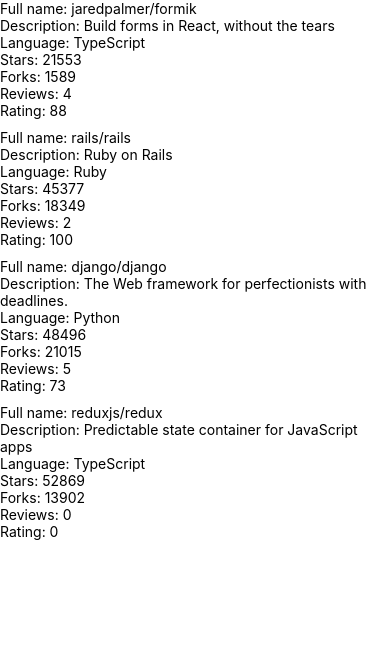
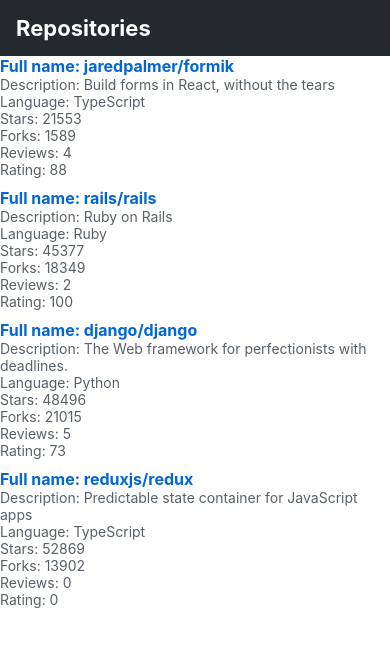
Before and after one commit to perttusaarsalmi/react-native, a React Native app: screen / in a window 390 px wide. Shown: the top 646 px of the page. Built offline with nearby package versions, Linux system fonts and the light colour scheme.

Commit message:
osa10 react native step4

```diff
--- /dev/null
+++ b/src/components/AppBar.jsx
@@ -0,0 +1,26 @@
+import { View, StyleSheet, Pressable } from 'react-native';
+import Constants from 'expo-constants';
+import theme from '../theme';
+import Text from './Text';
+
+const styles = StyleSheet.create({
+  container: {
+    paddingTop: Constants.statusBarHeight,
+    backgroundColor: theme.colors.appBar, // black
+    height: 56 + Constants.statusBarHeight, // typical app bar height
+    justifyContent: 'center',
+    paddingHorizontal: 16,
+  },
+});
+
+const AppBar = () => {
+  return (
+    <Pressable style={styles.container} onPress={() => {}}>
+      <Text color="appBarText" fontWeight="bold" fontSize="heading">
+        Repositories
+      </Text>
+    </Pressable>
+  );
+};
+
+export default AppBar;
--- a/src/components/Main.jsx
+++ b/src/components/Main.jsx
@@ -1,10 +1,10 @@
 import Constants from 'expo-constants';
 import { Text, StyleSheet, View } from 'react-native';
 import RepositoryList from './RepositoryList';
+import AppBar from './AppBar'
 
 const styles = StyleSheet.create({
   container: {
-    marginTop: Constants.statusBarHeight,
     flexGrow: 1,
     flexShrink: 1,
   },
@@ -13,6 +13,7 @@
 const Main = () => {
   return (
     <View style={styles.container}>
+        <AppBar />
         <RepositoryList />
     </View>
   );
--- a/src/components/RepositoryItem.jsx
+++ b/src/components/RepositoryItem.jsx
@@ -1,17 +1,17 @@
 import React from 'react';
-import { View, Text } from 'react-native';
+import Text from './Text';
 
 const RepositoryItem = ({ item }) => {
   return (
-    <View>
-      <Text>Full name: {item.fullName}</Text>
-      <Text>Description: {item.description}</Text>
-      <Text>Language: {item.language}</Text>
-      <Text>Stars: {item.stargazersCount}</Text>
-      <Text>Forks: {item.forksCount}</Text>
-      <Text>Reviews: {item.reviewCount}</Text>
-      <Text>Rating: {item.ratingAverage}</Text>
-    </View>
+    <>
+      <Text color="primary" fontSize="subheading" fontWeight="bold">Full name: {item.fullName}</Text>
+      <Text color="textSecondary">Description: {item.description}</Text>
+      <Text color="textSecondary">Language: {item.language}</Text>
+      <Text color="textSecondary">Stars: {item.stargazersCount}</Text>
+      <Text color="textSecondary">Forks: {item.forksCount}</Text>
+      <Text color="textSecondary">Reviews: {item.reviewCount}</Text>
+      <Text color="textSecondary">Rating: {item.ratingAverage}</Text>
+    </>
   );
 };
 
--- /dev/null
+++ b/src/components/Text.jsx
@@ -0,0 +1,47 @@
+import { Text as NativeText, StyleSheet } from 'react-native';
+
+import theme from '../theme';
+
+const styles = StyleSheet.create({
+  text: {
+    color: theme.colors.textPrimary,
+    fontSize: theme.fontSizes.body,
+    fontFamily: theme.fonts.main,
+    fontWeight: theme.fontWeights.normal,
+  },
+  colorTextSecondary: {
+    color: theme.colors.textSecondary,
+  },
+  colorPrimary: {
+    color: theme.colors.primary,
+  },
+  colorTextAppBar: {
+    color: theme.colors.appBarText,
+  },
+  fontSizeSubheading: {
+    fontSize: theme.fontSizes.subheading,
+  },
+  fontSizeHeading: {
+    fontSize: theme.fontSizes.heading,
+  },
+  fontWeightBold: {
+    fontWeight: theme.fontWeights.bold,
+  },
+});
+
+const Text = ({ color, fontSize, fontWeight, style, ...props }) => {
+  const textStyle = [
+    styles.text,
+    color === 'textSecondary' && styles.colorTextSecondary,
+    color === 'primary' && styles.colorPrimary,
+    color === 'appBarText' && styles.colorTextAppBar,
+    fontSize === 'subheading' && styles.fontSizeSubheading,
+    fontSize === 'heading' && styles.fontSizeHeading,
+    fontWeight === 'bold' && styles.fontWeightBold,
+    style,
+  ];
+
+  return <NativeText style={textStyle} {...props} />;
+};
+
+export default Text;
--- /dev/null
+++ b/src/theme.js
@@ -0,0 +1,23 @@
+const theme = {
+  colors: {
+    textPrimary: '#24292e',
+    textSecondary: '#586069',
+    primary: '#0366d6',
+    appBar: '#24292e',
+    appBarText: '#ffffff'
+  },
+  fontSizes: {
+    body: 14,
+    subheading: 16,
+    heading: 22
+  },
+  fonts: {
+    main: 'System',
+  },
+  fontWeights: {
+    normal: '400',
+    bold: '700',
+  },
+};
+
+export default theme;
```
